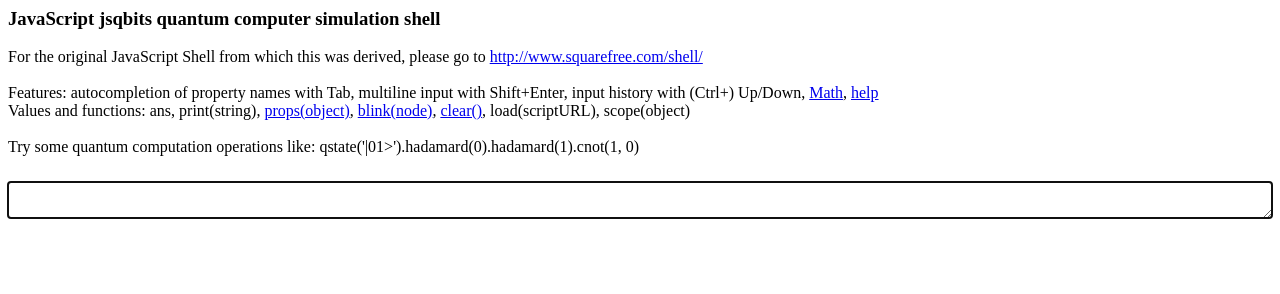
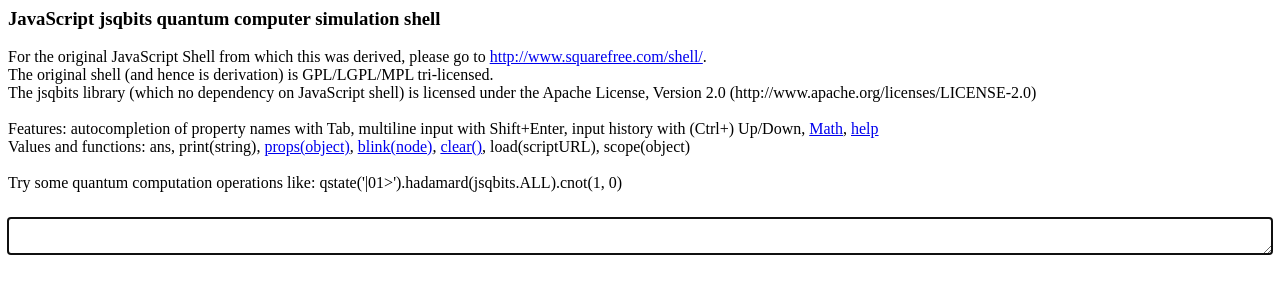
Before and after one commit to davidbkemp/jsqbits, a plain HTML site: page JavaScriptShell.html in a window 1280 px wide. Drawn offline with Linux system fonts and the light colour scheme.

Commit message:
Add slightly more information to the shell

```diff
--- a/JavaScriptShell.html
+++ b/JavaScriptShell.html
@@ -732,9 +732,11 @@ form { margin: 0; padding: 0; }
 <body onload="init()">
 
 <div id="output"><h3>JavaScript jsqbits quantum computer simulation shell</h3>
-<div>For the original JavaScript Shell from which this was derived, please go to <a href="http://www.squarefree.com/shell/">http://www.squarefree.com/shell/</a></div>
+<div>For the original JavaScript Shell from which this was derived, please go to <a href="http://www.squarefree.com/shell/">http://www.squarefree.com/shell/</a>.
+The original shell (and hence is derivation) is GPL/LGPL/MPL tri-licensed.
+The jsqbits library (which no dependency on JavaScript shell) is licensed under the Apache License, Version 2.0 (http://www.apache.org/licenses/LICENSE-2.0)</div>
 <div>Features: autocompletion of property names with Tab, multiline input with Shift+Enter, input history with (Ctrl+) Up/Down, <a accesskey="M" href="javascript:go('scope(Math); mathHelp();');" title="Accesskey: M">Math</a>, <a accesskey="H" href="http://www.squarefree.com/shell/?ignoreReferrerFrom=shell1.4" title="Accesskey: H">help</a></div><div>Values and functions: ans, print(string), <a accesskey="P" href="javascript:go('props(ans)')" title="Accesskey: P">props(object)</a>, <a accesskey="B" href="javascript:go('blink(ans)')" title="Accesskey: B">blink(node)</a>, <a accesskey="C" href="javascript:go('clear()')" title="Accesskey: C">clear()</a>, load(scriptURL), scope(object)</div>
-<div>Try some quantum computation operations like: qstate('|01>').hadamard(0).hadamard(1).cnot(1, 0)</div>
+<div>Try some quantum computation operations like: qstate('|01>').hadamard(jsqbits.ALL).cnot(1, 0)</div>
 </div>
 
 
```
